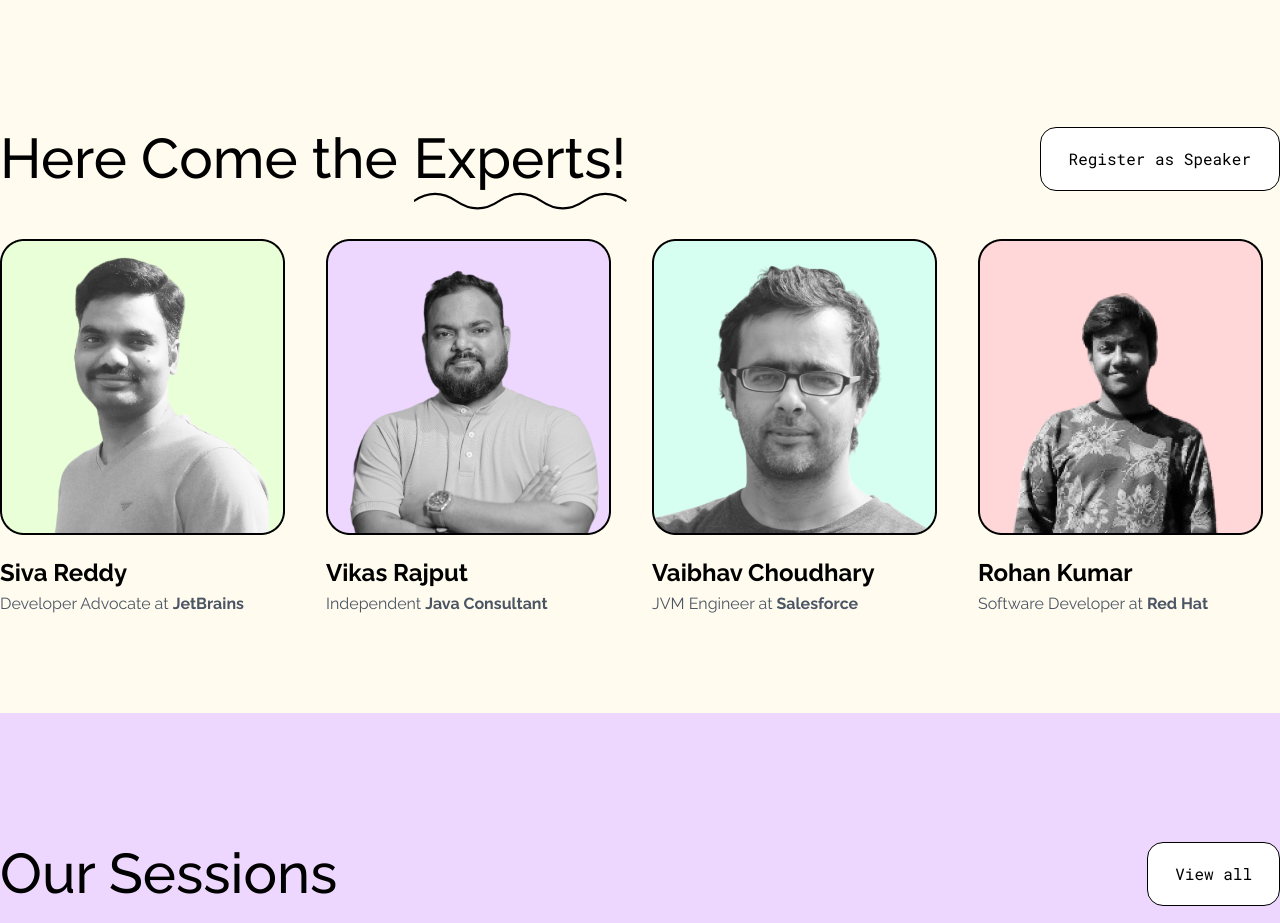
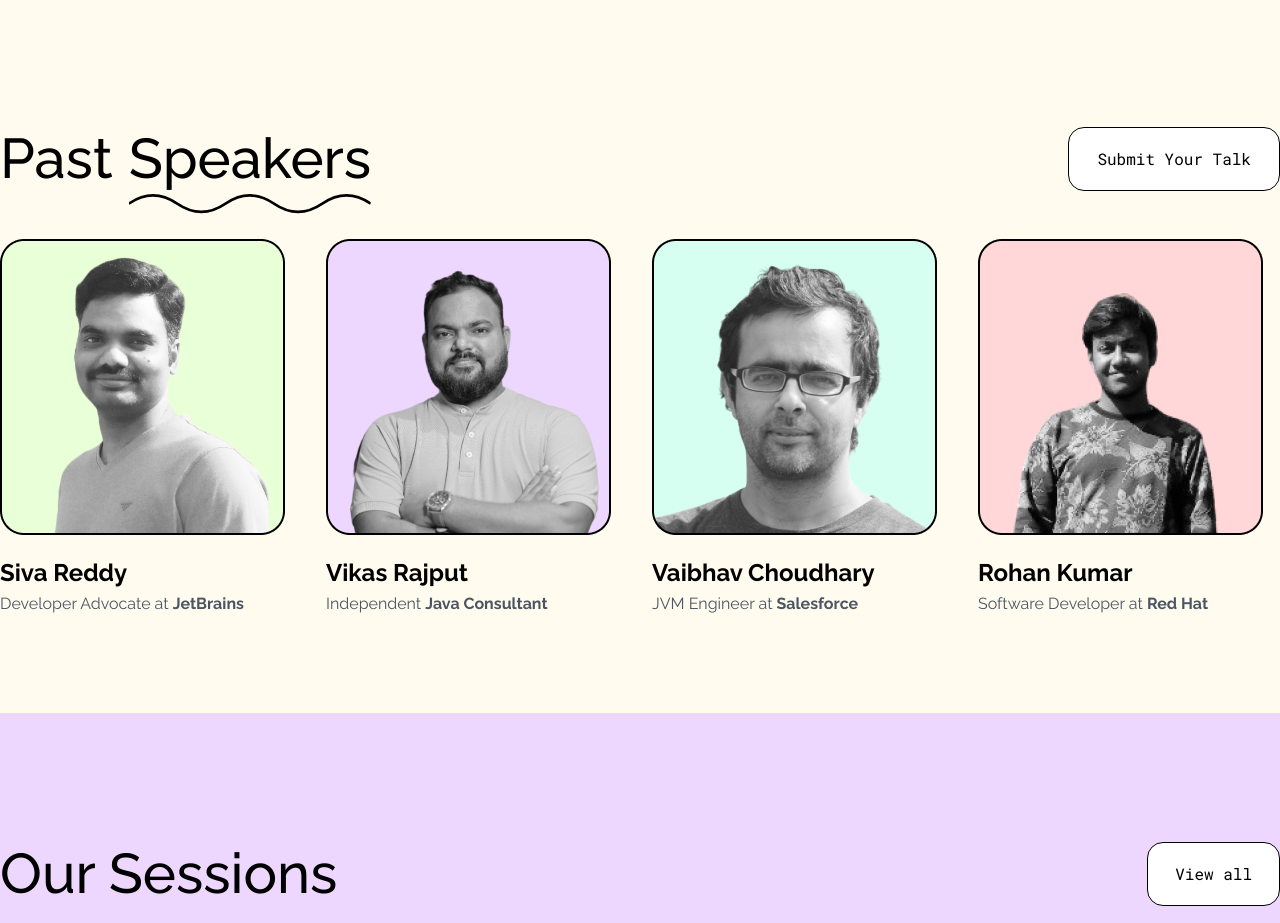
Before and after one commit to juggujarat/jug-website, a React (Vite) app: page / in a window 1280 px wide. Shown: the part 1760-2683 px from the top of the page. Built offline with nearby package versions, Linux system fonts and the light colour scheme.

Commit message:
Refactor #11: Updated Heading and Button Text.

```diff
--- a/src/pages/Experts.jsx
+++ b/src/pages/Experts.jsx
@@ -9,16 +9,16 @@ const Experts = () => {
         <div className='pt-[128px] pb-[100px]'>
           <div className="flex justify-between items-center">
           <h1 className="font-raleway font-medium text-[56px] leading-[65px] sm:text-[20px] sm:leading-[32px]">
-            Here Come the
+            Past
             <span className="relative inline-block ml-4">
-              Experts!
+              Speakers
               <img src="/Experts/squiggly_line.svg"
                   alt="Squiggly underline"
                   className="absolute left-1/2 -translate-x-1/2 w-[100%] -mt-2 sm:w-[60px]" />
             </span>
           </h1>
             <button className="bg-[#FFFFFF] text-black px-7 py-[19px] sm:px-0 sm:py-[6px] rounded-2xl transition border border-black sm:text-[12px]">
-              Register as Speaker
+              Submit Your Talk
             </button>
           </div>
 
```
